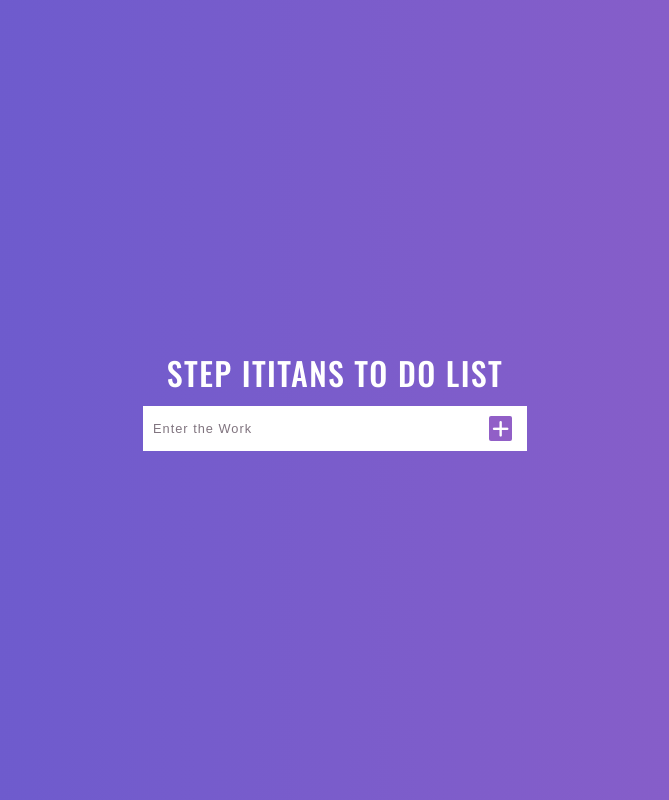
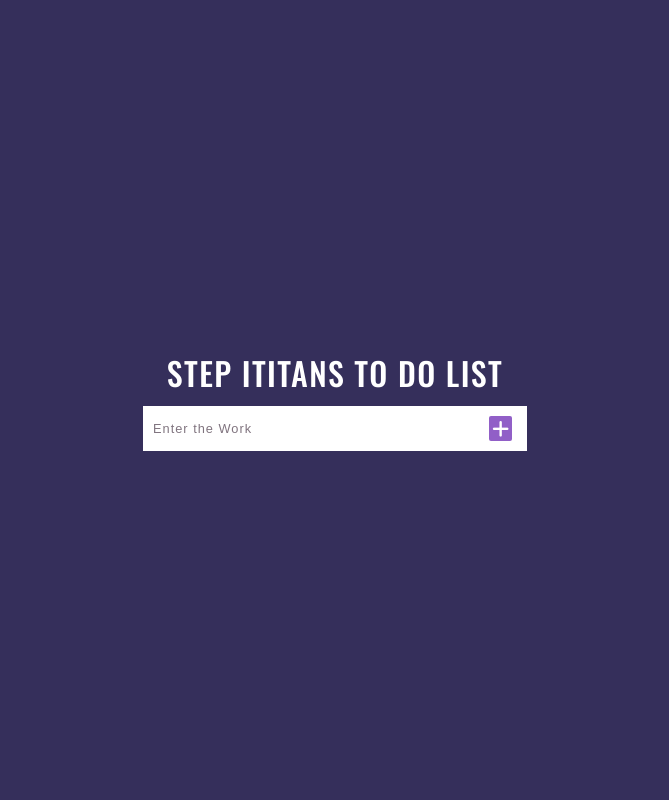
Before and after one commit to Naila-hayat/Todo-list, a plain HTML site: page index.html in a window 1280 px wide. Shown: the whole page, without its empty margins (305-974 px from the left). Drawn offline with nearby package versions, Linux system fonts and the light colour scheme.

Commit message:
completed

```diff
--- a/style.css
+++ b/style.css
@@ -11,7 +11,7 @@ body {
   place-items: center;
   height: 100vh;
   font-family: 'Oswald', sans-serif;
-  background: linear-gradient(to right, #635acf, #915fc7);
+  background-color: #352f5b;
 }
 
 input,
```
